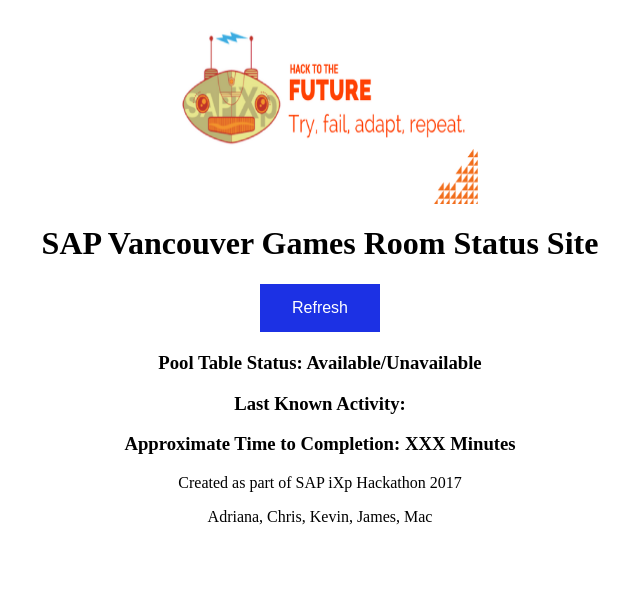
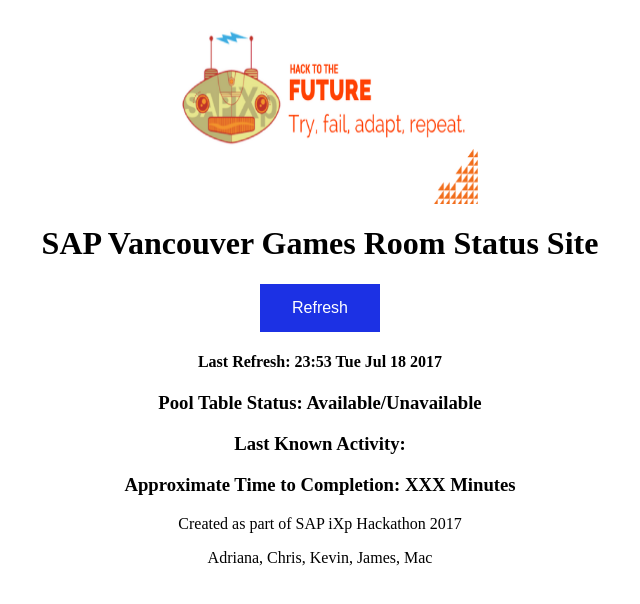
Before and after one commit to ckski/gameover-server, a plain HTML site: page priv/assets/index.html in a window 1280 px wide. Both pictures are taken after a click on the button "Refresh". Shown: the whole page, without its empty margins (320-960 px from the left). Drawn offline with Linux system fonts and the light colour scheme; no server answers.

Commit message:
Added date/time for last refresh

```diff
--- a/priv/assets/index.html
+++ b/priv/assets/index.html
@@ -38,6 +38,9 @@
 			<center><h2>
 				<center><button type="button" class="button" id="refreshButton">Refresh</button>
 			</h2>
+			<h4>
+				Last Refresh: <span id= "lastRefresh"></span>
+			</h4>
 			<center><h3>
 				Pool Table Status: <span id="poolTableStatus"></span><p>
 				Last Known Activity: <span id="lastKnownActivity"></span><p>
--- a/priv/assets/js/scripts.js
+++ b/priv/assets/js/scripts.js
@@ -7,7 +7,8 @@ $(document).ready(function() {
 			var d = new Date(latest_activity * 1000);
 			$("#lastKnownActivity").html(d.getHours() + ":" + d.getMinutes() + " " + d.toDateString());
 		});
-
+		var f = new Date();
+		$("#lastRefresh").html(f.getHours() + ":" + f.getMinutes() + " " + f.toDateString());
 		$("#poolTableStatus").html("Available/Unavailable");
 		$("#approxComplTime").html("XXX Minutes");
     });
```
